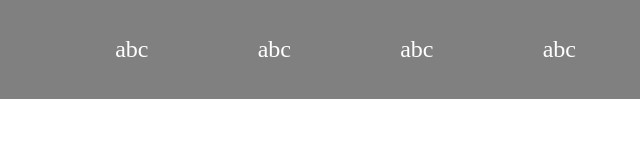
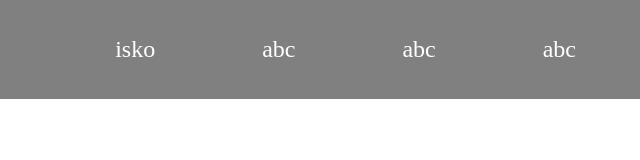
Before and after one commit to atul-035/intern-tasks, a plain HTML site: page index.html in a window 1280 px wide. Shown: the full height of the page, 640-1280 px from the left. Drawn offline with Linux system fonts and the light colour scheme.

Commit message:
made nav bar

```diff
--- a/index.html
+++ b/index.html
@@ -14,7 +14,9 @@
       </div>
       <div class="nav-items">
         <ul>
-          <li><a href="https://www.google.com">abc</a></li>
+          <li>
+            <a href="https://www.google.com">isko</a>
+          </li>
           <li><a href="https://www.google.com">abc</a></li>
           <li><a href="https://www.google.com">abc</a></li>
           <li><a href="https://www.google.com">abc</a></li>
```
